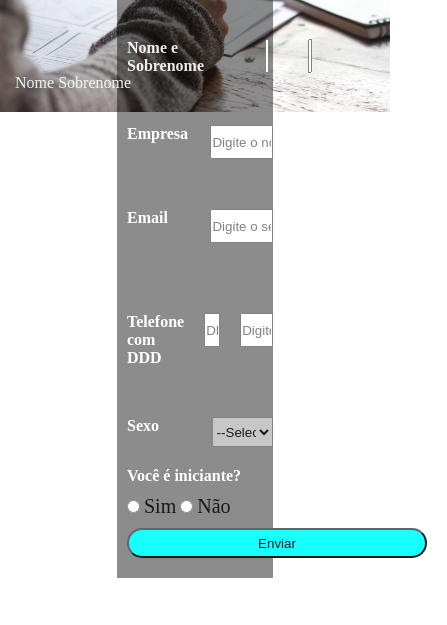
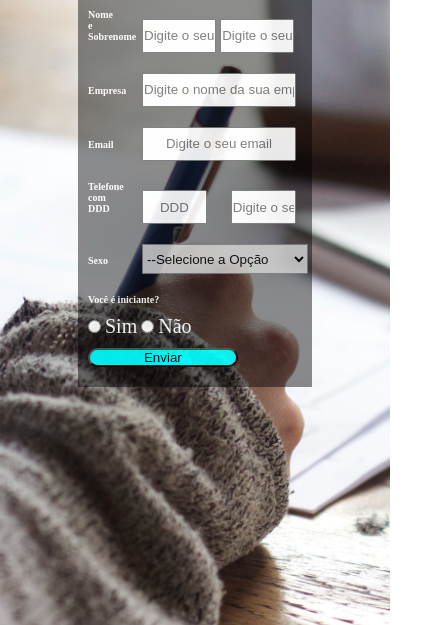
Before and after one commit to allisonpierazo/formulario_cadastro, a plain HTML site: page index.html in a window 390 px wide. Shown: the part 148-773 px from the top of the page, 447 px wide, since content can reach past the window. Drawn offline with Linux system fonts and the light colour scheme.

Commit message:
Adicionada a responsividade para celulares.

```diff
--- a/assets/css/style.css
+++ b/assets/css/style.css
@@ -45,12 +45,11 @@ h2{
     font-size: 16px;
     color: #FFF;
 }
-.name,
+.fullname,
 .company,
 .email,
 .tel,
 .gender {
-    display: flex;
     margin-top: 50px;
 }
 .flname_span,
@@ -65,12 +64,12 @@ h2{
     margin-left: 10px;
 }
 .fname {
-    width: 60%;
+    width: 35%;
     height: 30px;
-    margin-left: 61px;
+    margin-left: 20px;
 }
 .lname {
-    width: 60%;
+    width: 35%;
     height: 30px;
 }
 .fnamelabel{
@@ -105,14 +104,14 @@ h2{
     margin-left: 20px;
 }
 .tel_input {
-    width: 48%;
+    width: 47%;
     height: 30px;
     margin-left: 20px;
 }
 
 select {
     margin-left: 20px;
-    width: 72%;
+    width: 71%;
     height: 30px;
     background-color: #c2c2c2;
 }
@@ -166,3 +165,121 @@ h5 a{
     text-decoration: none;
     color: #FFF;
 }
+@media (max-width:1000px){
+    body{
+        background-attachment: fixed;
+    }
+    form{
+        width: 70%;
+    }
+    h2{
+        font-size: 10px;
+    }
+    .flname_span,
+    .company_span,
+    .email_span,
+    .tel_span,
+    .gender_span,
+    .question_span{
+        display: inline-block;
+        width: 40px;
+        text-align: right;
+        margin-left: 10px;
+    }
+    .fname {
+        height: 33px;
+        flex-direction: row;
+
+    }
+    .lname {
+        width: 33%;
+        height: 30px;
+    }
+    .cod{
+        width: 19%;
+        height: 30px;
+    }
+    .tel_input{
+        width: 42%;
+        height: 30px;
+    }
+    .submit_button{
+        width: 42%;
+        height: 30px
+    }
+    footer{
+        height: 68px;
+    }
+    .radio_1,
+    .radio_2{
+        color: #FFF;
+    }
+}
+@media (max-width:400px){
+    body{
+        background-attachment: fixed;
+    }
+    form{
+        width: 60%;
+        height: 1%;
+    }
+    h2{
+        font-size: 10px;
+    }
+    .fullname,
+    .company,
+    .email,
+    .tel,
+    .gender {
+    margin-top: 20px;
+    }
+    .flname_span,
+    .company_span,
+    .email_span,
+    .tel_span,
+    .gender_span,
+    .question_span{
+        display: inline-block;
+        width: 30px;
+        text-align: right;
+        margin-left: 10px;
+    }
+    .fname {
+        width: 30%;
+        height: 30px;
+        flex-direction: row;
+
+    }
+    .lname {
+        width: 30%;
+        height: 30px;
+        margin-right: 5px;
+    }
+    .company_input{
+        width: 64%;
+        height: 30px;
+    }
+    .email_input {
+        width: 64%;
+        height: 30px;
+    }
+    .cod{
+        width: 26%;
+        height: 30px;
+    }
+    .tel_input{
+        width: 26%;
+        height: 30px;
+    }
+    .submit_button{
+        width: 64%;
+        height: 64%;
+    }
+    footer{
+        height: 68px;
+    }
+    .radio_1,
+    .radio_2{
+        color: #FFF;
+    }
+}
--- a/index.html
+++ b/index.html
@@ -14,15 +14,10 @@
     <section>
         <form>
             <div class="fullname">
-                <div class="name">
-                    <span class="flname_span"><h2 class="flname">Nome e<br>Sobrenome</h2></span>
-                    <input type="text" class="fname" required placeholder="Digite o seu nome" /><br>
-                    <label class="fnamelabel">Nome</label>
+                    <span class="flname_span"><h2>Nome e<br>Sobrenome</h2></span>
+                    <input type="text" class="fname" required placeholder="Digite o seu nome" />
                     <input type="text" class="lname" required placeholder="Digite o seu sobrenome" />
-                    <label class="lnamelabel">Sobrenome</label>
-                </div>
             </div>
-
             <div class="company">
                 <span class="company_span"><h2>Empresa</h2></span>
                 <input type="text" name="company" class="company_input" required placeholder="Digite o nome da sua empresa">
@@ -48,9 +43,9 @@
                 <h2>Você é iniciante?</h2>
                 <div class="radio">
                     <input type="radio" name="question" class="radio_1" required>
-                    <label class="radio_1" class="labelradio1">Sim</label>
+                    <label class="radio_1">Sim</label>
                     <input type="radio" name="question" class="radio_2"required>
-                    <label class="radio_2" class="labelradio2">Não</label>
+                    <label class="radio_2">Não</label>
                 </div>
             </div>
                 <div class="submit">
```
